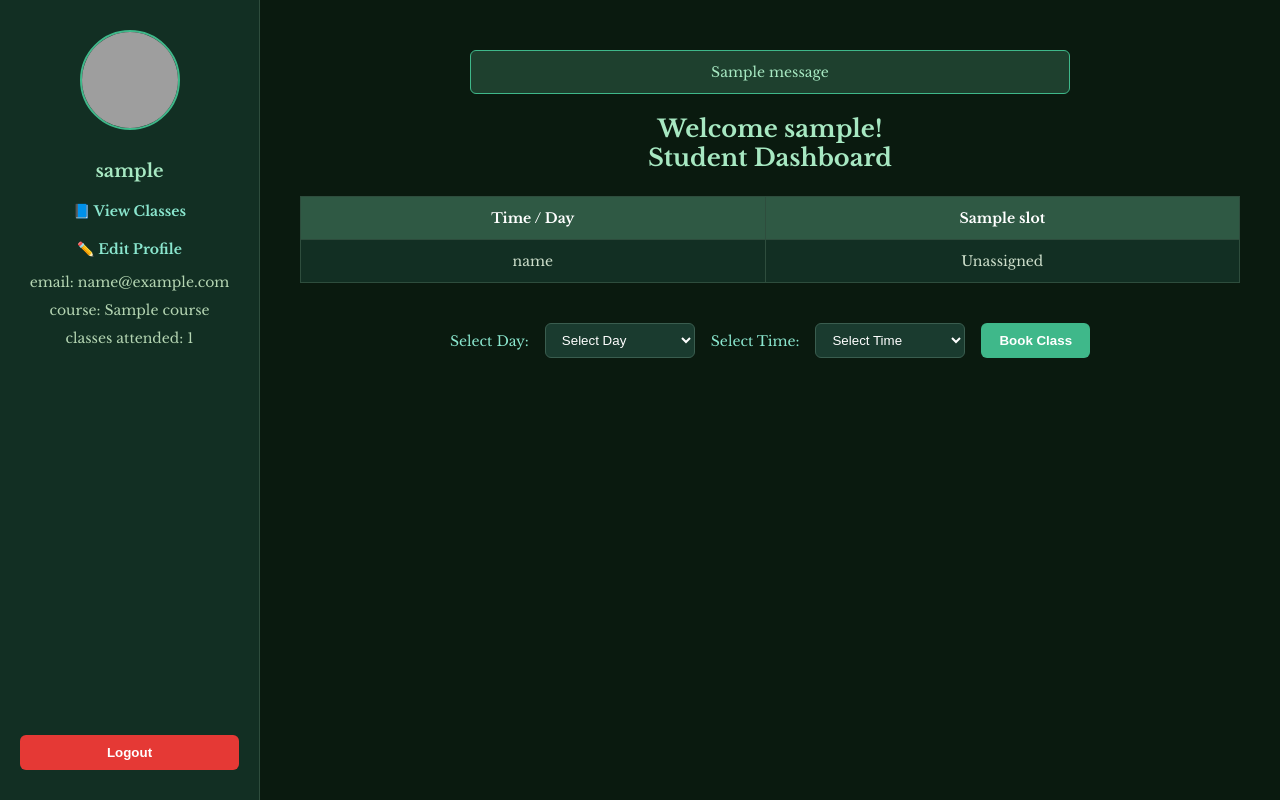
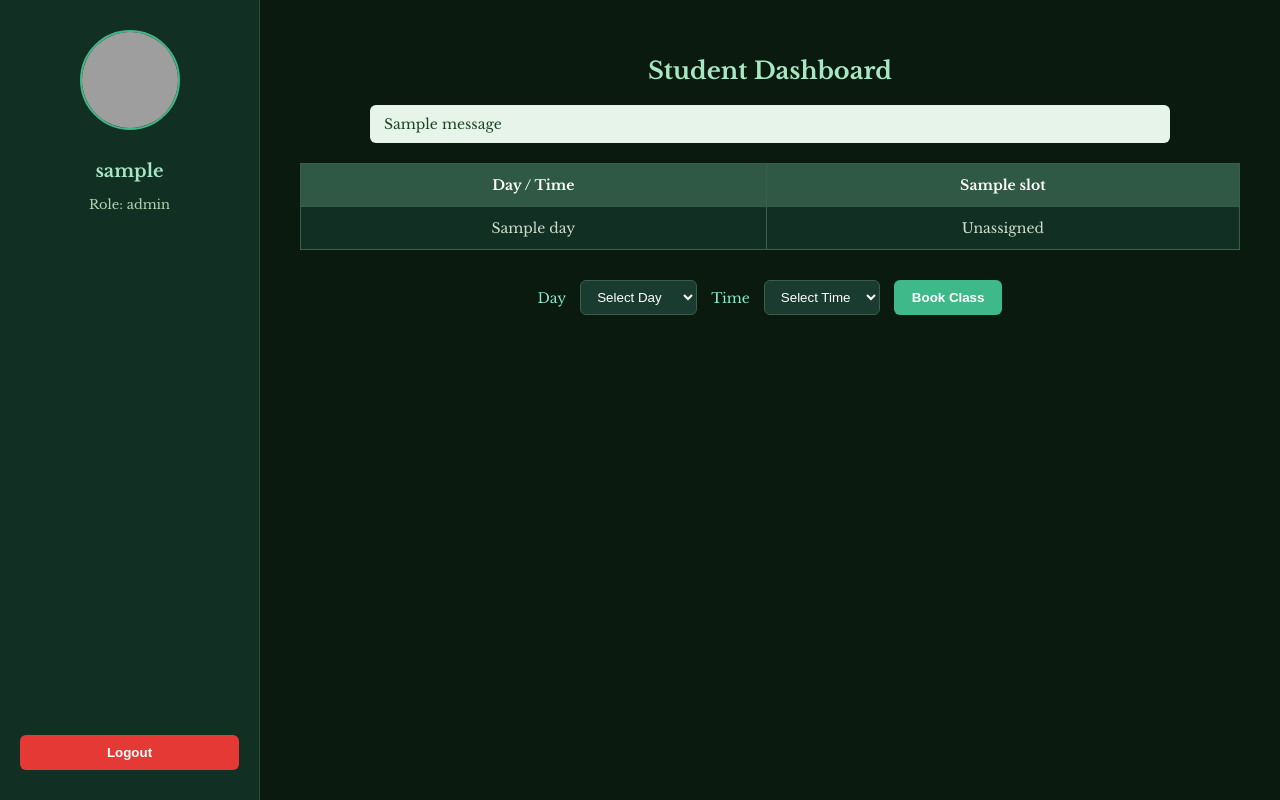
Before and after one commit to adhvait7/SlotBookingApp, a Flask app: template templates/slot_booking/student-dashboard.html in a window 1280 px wide. Run offline with Flask 3, Linux system fonts and the light colour scheme; the template is opened without the code that fills it: most values are stand-ins (such as "Sample title", 1, 10 or a date in 2020); one stand-in notice (Sample message) is shown; grey boxes are pictures that could not be loaded.

Commit message:
Fixed minor bugs, pushing this so i can backtrack if something goes wrong

```diff
--- a/app.py
+++ b/app.py
@@ -26,7 +26,7 @@ users_collection = db["users"]
 slot_collection = db["slots"]
 
 # --------------------
-# GLOBAL TIME SLOTS (THIS WAS MISSING)
+# GLOBAL TIME SLOTS
 # --------------------
 slots_str = [
     "9:00 - 10:00",
@@ -175,36 +175,69 @@ def staff_dashboard():
 # --------------------
 @app.route(f"{BASE}/get-timeslots/<day>")
 def get_timeslots(day):
-    available = slot_collection.find({"day": day, "staff": None})
-    return jsonify([slot["time"] for slot in available])
+    role = session.get("role")
+
+    if role == "staff":
+        query = {"day": day, "staff": None}
+    elif role == "student":
+        query = {"day": day, "staff": {"$ne": None}}
+    else:
+        abort(403)
+
+    slots = slot_collection.find(query)
+    return jsonify([slot["time"] for slot in slots])
+
 
 @app.route(f"{BASE}/book-slot", methods=["POST"])
 def book_slot():
+
+    # ---------- Auth ----------
     if not is_logged_in():
         return redirect(f"{BASE}/login")
+
+    role = session.get("role")
+    if role not in ["staff", "student"]:
+        abort(403)
 
     day = request.form.get("day")
     time = request.form.get("timeDropDown")
 
     if not day or not time:
-        return redirect(f"{BASE}/{session['role']}-dashboard")
+        flash("Invalid slot selection.", "error")
+        return redirect(
+            f"{BASE}/staff-dashboard"
+            if role == "staff"
+            else f"{BASE}/student-dashboard"
+        )
 
-    if session["role"] == "staff":
-        slot_collection.update_one(
+    # ---------- Staff flow ----------
+    if role == "staff":
+        result = slot_collection.update_one(
             {"day": day, "time": time, "staff": None},
             {"$set": {"staff": session["username"]}}
         )
+
+        if result.matched_count == 1:
+            flash("Slot successfully assigned to you.", "success")
+        else:
+            flash("This slot has already been taken.", "error")
+
         return redirect(f"{BASE}/staff-dashboard")
 
-    slot_collection.update_one(
-        {
-            "day": day,
-            "time": time,
-            "staff": {"$ne": None},
-            "students": {"$ne": session["username"]}
-        },
-        {"$push": {"students": session["username"]}}
+    # ---------- Student flow ----------
+    result = slot_collection.update_one(
+        {"day": day, "time": time, "staff": {"$ne": None}},
+        {"$addToSet": {"students": session["username"]}}
     )
+
+    if result.modified_count == 1:
+        slot_collection.update_one(
+            {"day": day, "time": time},
+            {"$inc": {"enrolled_count": 1}}
+        )
+        flash("You have been enrolled successfully.", "success")
+    else:
+        flash("You are already enrolled in this class.", "info")
 
     return redirect(f"{BASE}/student-dashboard")
 
--- a/templates/slot_booking/student-dashboard.html
+++ b/templates/slot_booking/student-dashboard.html
@@ -1,11 +1,13 @@
 <!DOCTYPE html>
-<html>
+<html lang="en">
   <head>
     <title>Student Dashboard</title>
+
     <link
       href="https://fonts.googleapis.com/css2?family=Libre+Baskerville:wght@400;700&display=swap"
       rel="stylesheet"
     />
+
     <style>
       * {
         box-sizing: border-box;
@@ -23,6 +25,7 @@
         min-height: 100vh;
       }
 
+      /* ---------- SIDEBAR ---------- */
       .sidebar {
         width: 260px;
         background-color: #122f23;
@@ -33,7 +36,7 @@
         align-items: center;
       }
 
-      .sidebar .avatar {
+      .avatar {
         width: 100px;
         height: 100px;
         border-radius: 50%;
@@ -48,8 +51,8 @@
       }
 
       .sidebar p {
-        font-size: 14px;
-        margin: 5px 0;
+        font-size: 13px;
+        margin: 4px 0;
         text-align: center;
         color: #b4d5b2;
       }
@@ -86,68 +89,65 @@
         background-color: #c62828;
       }
 
+      /* ---------- MAIN ---------- */
       .main-content {
         flex: 1;
         padding: 40px;
       }
 
-      .flash-messages {
+      h1 {
+        color: #a7e8c2;
         margin-bottom: 20px;
         text-align: center;
+        font-size: 24px;
+      }
+
+      /* ---------- FLASH ---------- */
+      .flash-container {
+        max-width: 800px;
+        margin: 0 auto 20px;
       }
 
       .flash {
-        padding: 12px 16px;
+        padding: 10px 14px;
         border-radius: 6px;
-        margin: 10px auto;
-        max-width: 600px;
-        font-weight: 500;
+        margin-bottom: 10px;
         font-size: 14px;
-        border: 1px solid transparent;
       }
 
-      .flash.success {
-        background-color: #1e402e;
-        color: #a7e8c2;
-        border-color: #3fb88a;
+      .flash-success {
+        background-color: #e6f4ea;
+        color: #1e4620;
       }
 
-      .flash.warning {
-        background-color: #423f1e;
-        color: #ffeeba;
-        border-color: #856404;
+      .flash-error {
+        background-color: #fdecea;
+        color: #611a15;
       }
 
-      h1 {
-        color: #a7e8c2;
-        margin-bottom: 24px;
-        text-align: center;
-        font-weight: 600;
-        font-size: 24px;
+      .flash-info {
+        background-color: #e8f0fe;
+        color: #1a3d7c;
       }
 
+      /* ---------- TABLE ---------- */
       table {
         width: 100%;
         border-collapse: collapse;
         margin-top: 20px;
         font-size: 14px;
-        border: 1px solid #3a5d4f;
         background-color: #122f23;
-      }
-
-      thead {
-        background-color: #2f5944;
       }
 
       th,
       td {
         padding: 12px;
         text-align: center;
-        border: 1px solid #2e4d3d;
-        color: #cddfcb;
+        border: 1px solid #3a5d4f;
       }
 
       th {
+        background-color: #2f5944;
         color: #ffffff;
       }
 
@@ -155,39 +155,37 @@
         background-color: #1a3b2f;
       }
 
+      /* ---------- BOOKING ---------- */
       .booking-form {
-        margin: 40px 0 20px;
+        margin-top: 30px;
         display: flex;
         flex-wrap: wrap;
-        gap: 16px;
+        gap: 14px;
         align-items: center;
-        font-size: 14px;
         justify-content: center;
       }
 
       .booking-form label {
-        font-weight: 500;
         color: #8ae6ce;
+        font-size: 14px;
       }
 
       .booking-form select {
         padding: 8px 12px;
+        border-radius: 6px;
         border: 1px solid #3a5d4f;
-        border-radius: 6px;
-        min-width: 150px;
         background-color: #1a3b2f;
-        color: #ffffff;
+        color: #fff;
       }
 
       .booking-form button {
         padding: 10px 18px;
         background-color: #3fb88a;
-        color: white;
         border: none;
         border-radius: 6px;
+        color: white;
         font-weight: 600;
         cursor: pointer;
-        transition: background-color 0.3s;
       }
 
       .booking-form button:hover {
@@ -198,90 +196,109 @@
 
   <body>
     <div class="dashboard-container">
+      <!-- SIDEBAR -->
       <div class="sidebar">
         <img
           class="avatar"
           src="https://img.freepik.com/free-vector/blue-circle-with-white-user_78370-4707.jpg"
           alt="Profile Picture"
         />
+
         <h3>{{ username }}</h3>
-        <a href="/my-classes">📘 View Classes</a>
-        <a href="/edit-profile">✏️ Edit Profile</a>
-        <p>email: {{ email or "placeholder@gmail.com" }}</p>
-        <p>course: {{ course or "B.Tech Something" }}</p>
-        <p>
-          classes attended: {{ enrolled_slots.count() if enrolled_slots else 0
-          }}
-        </p>
-        <form
-          action="/project/slot-booking/logout"
-          method="GET"
-          class="logout-form"
-        >
+        <p>Role: {{ role }}</p>
+
+        <form action="{{ url_for('logout') }}" method="GET" class="logout-form">
           <button type="submit">Logout</button>
         </form>
       </div>
 
+      <!-- MAIN -->
       <div class="main-content">
+        <h1>Student Dashboard</h1>
+
+        <!-- FLASH MESSAGES -->
         {% with messages = get_flashed_messages(with_categories=true) %} {% if
         messages %}
-        <div class="flash-messages">
+        <div class="flash-container">
           {% for category, message in messages %}
-          <div class="flash {{ category }}">{{ message }}</div>
+          <div class="flash flash-{{ category }}">{{ message }}</div>
           {% endfor %}
         </div>
         {% endif %} {% endwith %}
 
-        <h1>Welcome {{ username }}!<br />Student Dashboard</h1>
-
+        <!-- TIMETABLE -->
         <table>
           <thead>
             <tr>
-              <th>Time / Day</th>
-              {% for timeslot in slots_str %}
-              <th>{{ timeslot }}</th>
+              <th>Day / Time</th>
+              {% for slot in slots_str %}
+              <th>{{ slot }}</th>
               {% endfor %}
             </tr>
           </thead>
           <tbody>
-            {% for day in table_data.keys() %}
+            {% for day in table_data %}
             <tr>
               <td>{{ day }}</td>
-              {% for time in slots_str %}
-              <td>
-                {{ table_data[day][time] if table_data[day][time] else
-                "Unassigned" }}
-              </td>
+              {% for slot in slots_str %}
+              <td>{{ table_data[day].get(slot) or "Unassigned" }}</td>
               {% endfor %}
             </tr>
             {% endfor %}
           </tbody>
         </table>
 
+        <!-- BOOK SLOT -->
         <form
-          action="/project/slot-booking/book-slot"
+          action="{{ url_for('book_slot') }}"
           method="POST"
           class="booking-form"
         >
-          <label for="day">Select Day:</label>
+          <label for="day">Day</label>
           <select name="day" id="day" required>
             <option value="">Select Day</option>
-            {% for day in table_data.keys() %}
+            {% for day in table_data %}
             <option value="{{ day }}">{{ day }}</option>
             {% endfor %}
           </select>
 
-          <label for="timeDropDown">Select Time:</label>
+          <label for="timeDropDown">Time</label>
           <select name="timeDropDown" id="timeDropDown" required>
             <option value="">Select Time</option>
-            {% for time in slots_str %}
-            <option value="{{ time }}">{{ time }}</option>
-            {% endfor %}
           </select>
 
           <button type="submit">Book Class</button>
         </form>
       </div>
     </div>
+
+    <!-- SCRIPT -->
+    <script>
+      document.getElementById("day").addEventListener("change", function () {
+        const selectedDay = this.value;
+        const timeDropdown = document.getElementById("timeDropDown");
+
+        timeDropdown.innerHTML = "<option value=''>Select Time</option>";
+
+        if (!selectedDay) return;
+
+        const url = "{{ url_for('get_timeslots', day='__DAY__') }}".replace(
+          "__DAY__",
+          selectedDay
+        );
+
+        fetch(url)
+          .then((response) => response.json())
+          .then((data) => {
+            data.forEach((time) => {
+              const option = document.createElement("option");
+              option.value = time;
+              option.textContent = time;
+              timeDropdown.appendChild(option);
+            });
+          })
+          .catch((err) => console.error("Error fetching slots:", err));
+      });
+    </script>
   </body>
 </html>
```
Also changed, not shown: templates/slot_booking/staff-dashboard.html (+64 -16 lines).
